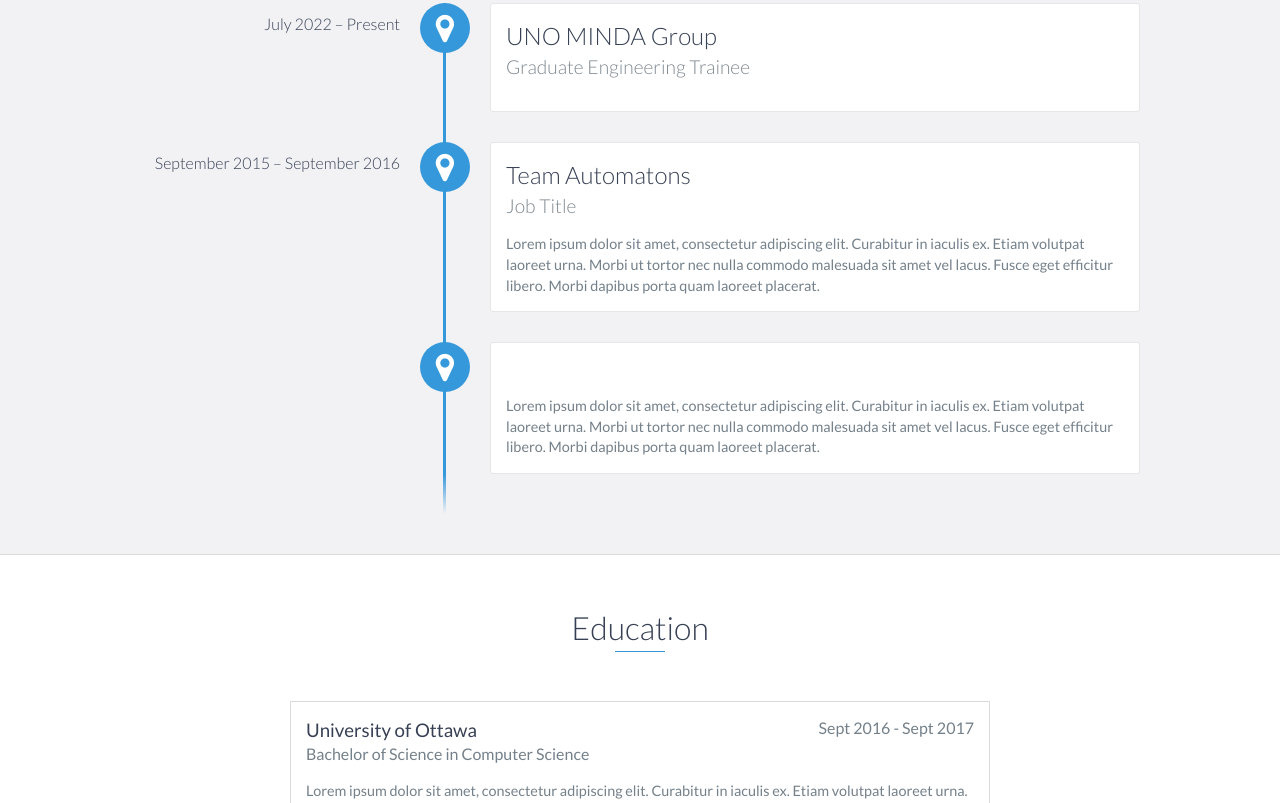
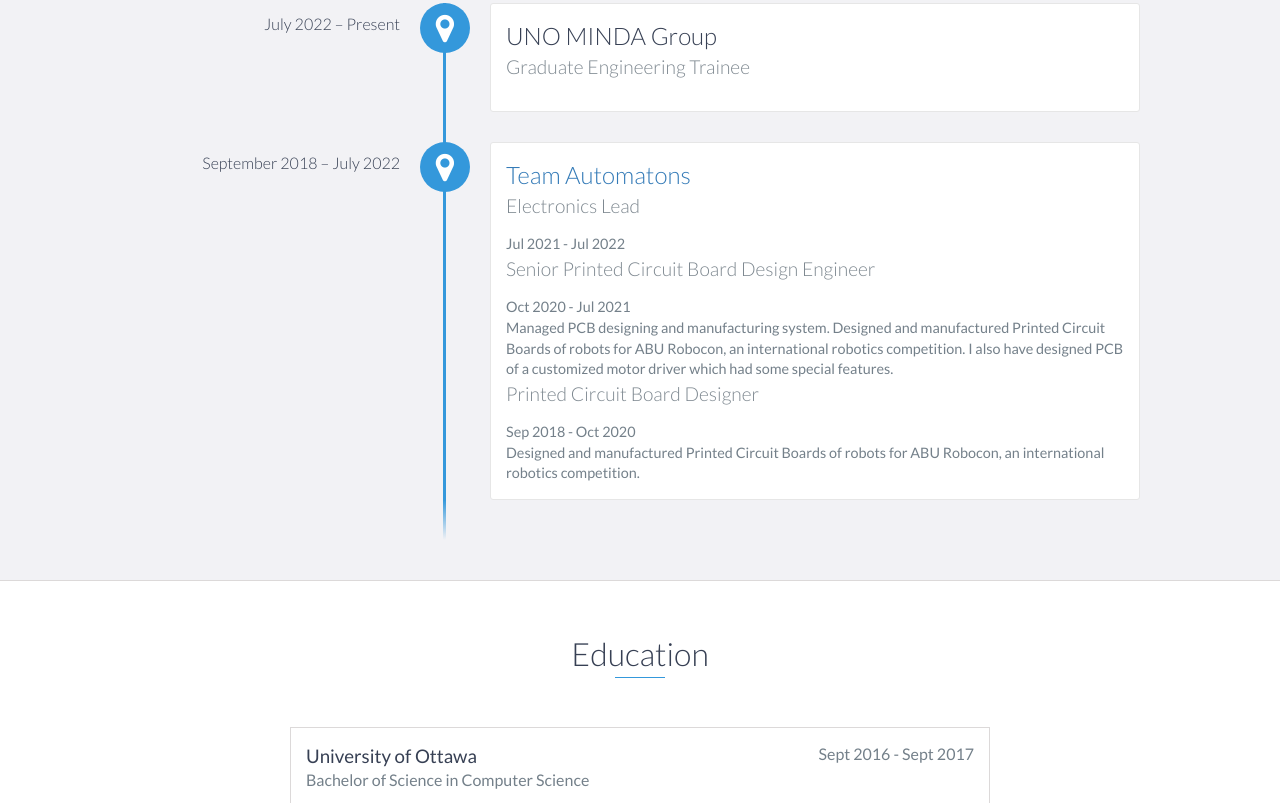
Before and after one commit to NisooJadhav/piyush, a website: page index.html in a window 1280 px wide. Shown: the part 1195-1998 px from the top of the page. Drawn offline with nearby package versions, Linux system fonts and the light colour scheme.

Commit message:
experience completed

```diff
--- a/index.html
+++ b/index.html
@@ -52,7 +52,9 @@
       <div id="lead-content">
         <h1>Piyush Salunke</h1>
         <h2>GET at Uno Minda Electric Vehicle Systems Pvt. Ltd.</h2>
-        <a href="pdf/resume.pdf" class="btn-rounded-white">Download Resume</a>
+        <a href="pdf/resume.pdf" target="_blank" class="btn-rounded-white"
+          >Download Resume</a
+        >
       </div>
       <!-- End #lead-content -->
 
@@ -97,25 +99,25 @@
           <p></p>
         </div>
 
-        <div data-date="September 2015 – September 2016">
-          <h3>Team Automatons</h3>
-          <h4>Job Title</h4>
+        <div data-date="September 2018 – July 2022">
+          <h3><a href="" target="_blank">Team Automatons</a></h3>
+          <h4>Electronics Lead</h4>
+          <p>Jul 2021 - Jul 2022</p>
+
+          <h4>Senior Printed Circuit Board Design Engineer</h4>
+          <p>Oct 2020 - Jul 2021</p>
           <p>
-            Lorem ipsum dolor sit amet, consectetur adipiscing elit. Curabitur
-            in iaculis ex. Etiam volutpat laoreet urna. Morbi ut tortor nec
-            nulla commodo malesuada sit amet vel lacus. Fusce eget efficitur
-            libero. Morbi dapibus porta quam laoreet placerat.
+            Managed PCB designing and manufacturing system. Designed and
+            manufactured Printed Circuit Boards of robots for ABU Robocon, an
+            international robotics competition. I also have designed PCB of a
+            customized motor driver which had some special features.
           </p>
-        </div>
 
-        <div data-date="">
-          <h3></h3>
-          <h4></h4>
+          <h4>Printed Circuit Board Designer</h4>
+          <p>Sep 2018 - Oct 2020</p>
           <p>
-            Lorem ipsum dolor sit amet, consectetur adipiscing elit. Curabitur
-            in iaculis ex. Etiam volutpat laoreet urna. Morbi ut tortor nec
-            nulla commodo malesuada sit amet vel lacus. Fusce eget efficitur
-            libero. Morbi dapibus porta quam laoreet placerat.
+            Designed and manufactured Printed Circuit Boards of robots for ABU
+            Robocon, an international robotics competition.
           </p>
         </div>
       </div>
@@ -264,7 +266,8 @@
         <div class="row">
           <div class="col-sm-5 copyright">
             <p>
-              Copyright &copy; <span id="current-year">2022</span> PIYUSH SALUNKE
+              Copyright &copy; <span id="current-year">2022</span> PIYUSH
+              SALUNKE
             </p>
           </div>
           <div class="col-sm-2 top">
@@ -280,17 +283,23 @@
                 ></a>
               </li>
               <li>
-                <a href="https://www.linkedin.com/in/piyushsalunke/" target="_blank"
+                <a
+                  href="https://www.linkedin.com/in/piyushsalunke/"
+                  target="_blank"
                   ><i class="fa fa-linkedin" aria-hidden="true"></i
                 ></a>
               </li>
               <li>
-                <a href="https://www.facebook.com/profile.php?id=100011606171334" target="_blank"
+                <a
+                  href="https://www.facebook.com/profile.php?id=100011606171334"
+                  target="_blank"
                   ><i class="fa fa-facebook" aria-hidden="true"></i
                 ></a>
               </li>
               <li>
-                <a href="https://www.instagram.com/piyush_salunke/" target="_blank"
+                <a
+                  href="https://www.instagram.com/piyush_salunke/"
+                  target="_blank"
                   ><i class="fa fa-instagram" aria-hidden="true"></i
                 ></a>
               </li>
```
